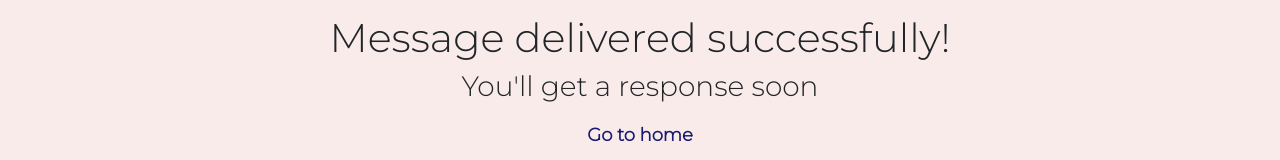
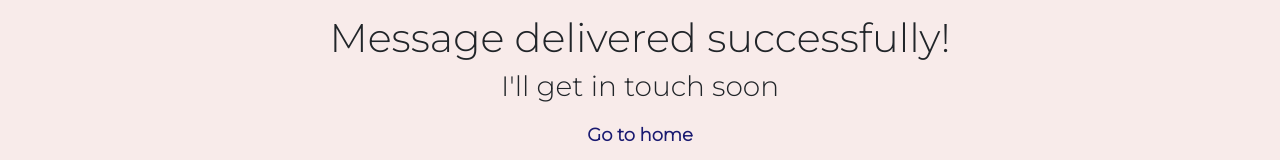
Before and after one commit to nicocalezich/Mizz-pato-web, a Vue app: page /success in a window 1280 px wide. Shown: the part 144-304 px from the top of the page. Built offline with nearby package versions, Linux system fonts and the light colour scheme; what vue-form would draw is missing.

Commit message:
wrong endpoint to contact. fixed

```diff
--- a/src/components/Contact.vue
+++ b/src/components/Contact.vue
@@ -90,7 +90,7 @@ import Preloader from './Preloader.vue'
         formData: this.getInicialData(),
         formState: {},
         waitingResponse: false,
-        url: 'https://formspree.io/f/asd', //xvodwkjo
+        url: 'https://formspree.io/f/xvodwkjo', //xvodwkjo
         error: false
       }
     },
--- a/src/components/Success.vue
+++ b/src/components/Success.vue
@@ -2,7 +2,7 @@
     <section class="src-components-success">
         <div class="message-container">
             <h1>Message delivered successfully!</h1>
-            <h3>You'll get a response soon</h3>
+            <h3>I'll get in touch soon</h3>
             <router-link to="/home" class="link">Go to home</router-link>
             <img src="../assets/check.png" width="100" height="100" alt="">
 
```
